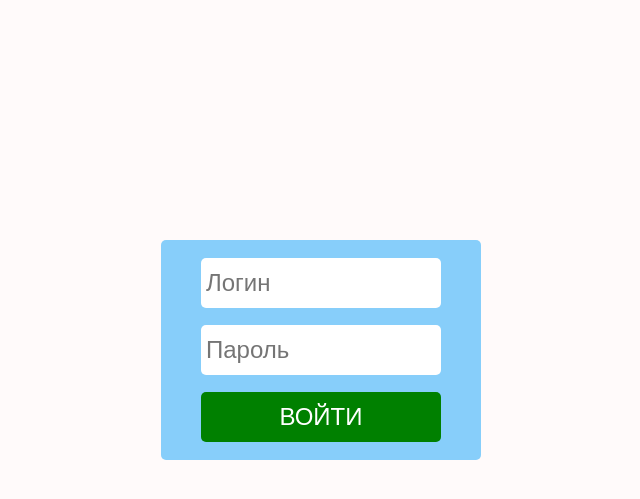
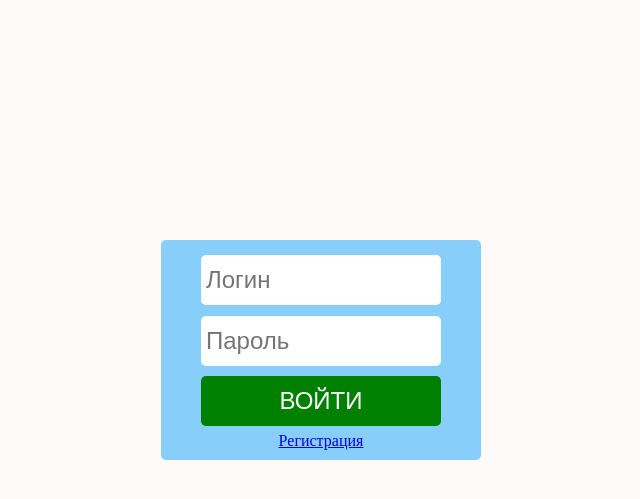
Before and after one commit to alex-chpl/fastapi, a FastAPI app: page /login in a window 1280 px wide. Shown: the top 499 px of the page, without its empty margins (319-959 px from the left). Run offline with FastAPI, Linux system fonts and the light colour scheme.

Commit message:
Логин: добавлена регистрация

```diff
--- a/templates/login.html
+++ b/templates/login.html
@@ -41,6 +41,7 @@
    <input type="text" name="username" placeholder="Логин">
    <input type="password" name="password" placeholder="Пароль">
    <input type="submit" value="ВОЙТИ">
+   <a href="api/register">Регистрация</a>
    </form>
  </body>
 </html>
```
